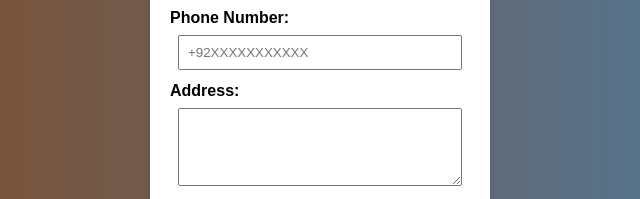
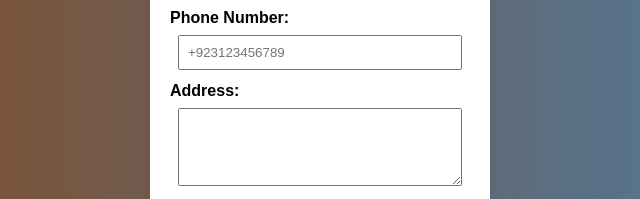
Before and after one commit to F219093/formvalidation, a plain HTML site: page index.html in a window 1280 px wide. Both pictures are taken after a click on the link "Sign Up". Shown: the part 544-743 px from the top of the page, 320-960 px from the left. Drawn offline with Linux system fonts and the light colour scheme.

Commit message:
Update index.html

```diff
--- a/index.html
+++ b/index.html
@@ -46,7 +46,7 @@
     <input type="password" id="confirmPassword" name="confirmPassword" required>
 
     <label for="phoneNumber">Phone Number:</label>
-    <input type="tel" id="phoneNumber" name="phoneNumber" pattern="\+92[0-9]{10}" placeholder="+92XXXXXXXXXXX" required>
+    <input type="tel" id="phoneNumber" name="phoneNumber" pattern="\+92[0-9]{10}" placeholder="+923123456789" required>
 
     <label for="address">Address:</label>
     <textarea id="address" name="address" rows="4" required></textarea>
```
